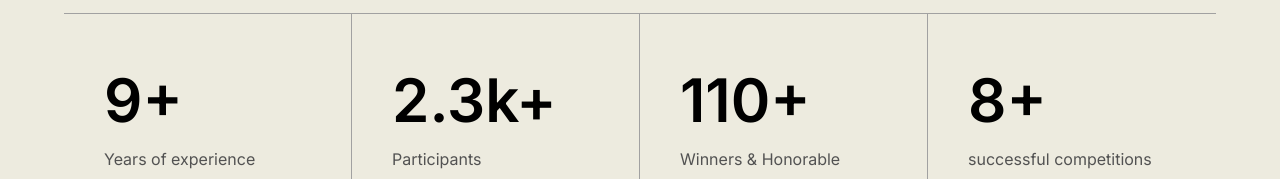
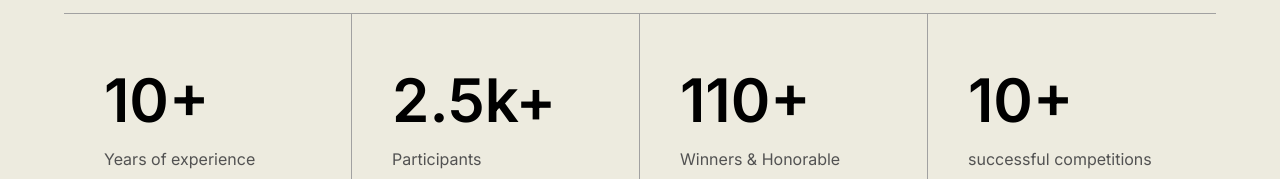
Before and after one commit to rd6260/mindrain, a Next.js app: page /home in a window 1280 px wide. Shown: the part 621-800 px from the top of the page. Built offline with nearby package versions, Linux system fonts and the light colour scheme; no server answers.

Commit message:
update(homepage): stats

```diff
--- a/app/home/page.tsx
+++ b/app/home/page.tsx
@@ -172,7 +172,7 @@ export default function HomePage() {
             <div className="grid grid-cols-1 md:grid-cols-4">
               <div className="px-10 py-14 border-b md:border-b-0 md:border-r border-neutral-400 last:border-r-0">
                 <h2 className="text-5xl md:text-6xl font-semibold text-black mb-4">
-                  9+
+                  10+
                 </h2>
                 <p className="text-neutral-600 text-base leading-relaxed max-w-xs">
                   Years of experience
@@ -182,7 +182,7 @@ export default function HomePage() {
 
               <div className="px-10 py-14 border-b md:border-b-0 md:border-r border-neutral-400 last:border-r-0">
                 <h2 className="text-5xl md:text-6xl font-semibold text-black mb-4">
-                  2.3k+
+                  2.5k+
                 </h2>
                 <p className="text-neutral-600 text-base leading-relaxed max-w-xs">
                   Participants
@@ -202,7 +202,7 @@ export default function HomePage() {
 
               <div className="px-10 py-14 border-b md:border-b-0 md:border-r border-neutral-400 last:border-r-0">
                 <h2 className="text-5xl md:text-6xl font-semibold text-black mb-4">
-                  8+
+                  10+
                 </h2>
                 <p className="text-neutral-600 text-base leading-relaxed max-w-xs">
                   successful competitions conducted
```
